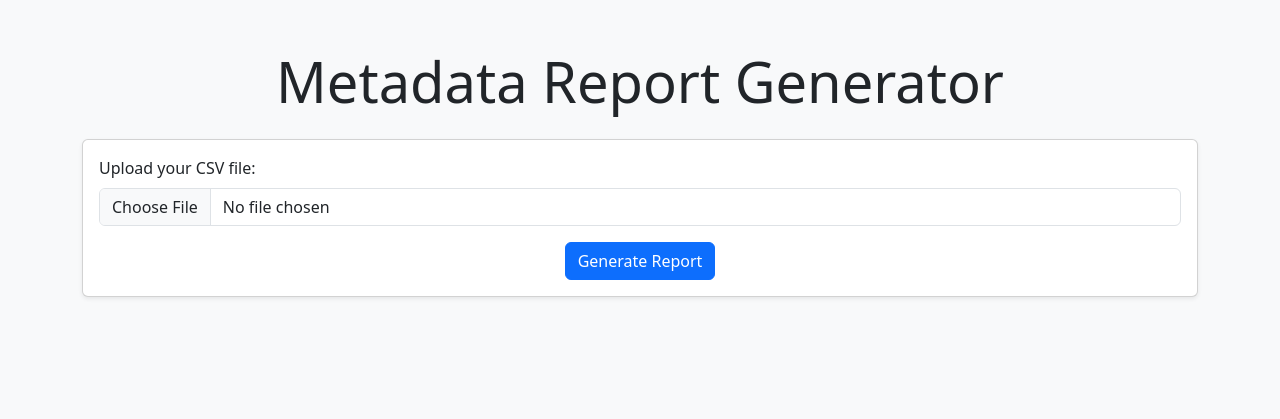
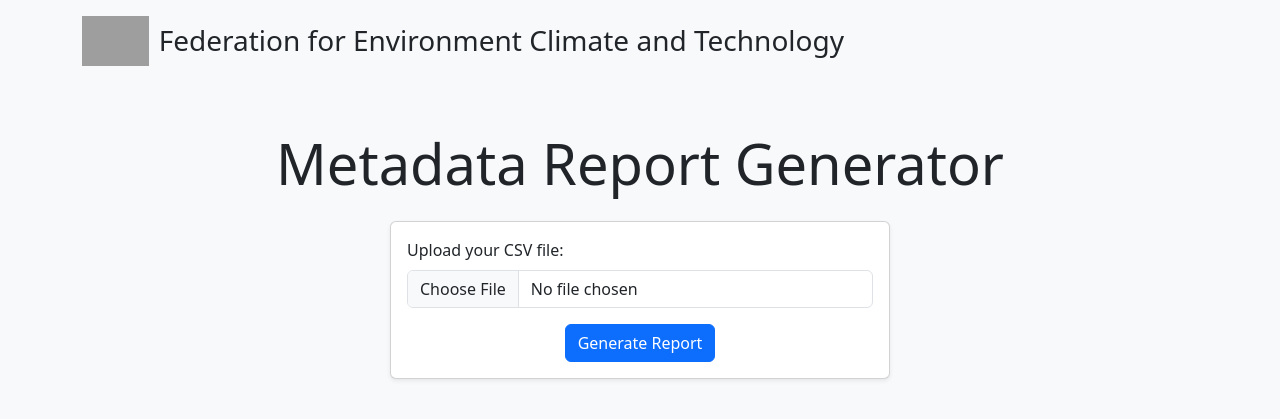
Before and after one commit to Metdata04/metadata_model, a Flask app: page / in a window 1280 px wide. Shown: the top 419 px of the page. Run offline with Flask 3, Linux system fonts and the light colour scheme; parts of the project's set-up code (start-up, migrations or seed data) failed here and were passed over; some libraries are stand-ins or nearby versions; grey boxes are pictures that could not be loaded.

Commit message:
committed

```diff
--- a/templates/index.html
+++ b/templates/index.html
@@ -6,13 +6,32 @@
     <title>Metadata Report Generator</title>
     <!-- Bootstrap CSS -->
     <link href="https://cdn.jsdelivr.net/npm/bootstrap@5.3.0/dist/css/bootstrap.min.css" rel="stylesheet">
+    <style>
+        .custom-card {
+            max-width: 500px; /* Reduced width for the card */
+            margin: auto; /* Centers the card */
+        }
+        .logo {
+            height: 50px; /* Adjust logo height */
+            margin-right: 10px; /* Add spacing between logo and name */
+        }
+    </style>
 </head>
 <body class="bg-light">
+    <!-- Header with Logo -->
+    <div class="container py-3">
+        <div class="d-flex align-items-center">
+            <img src="your-logo-url.png" alt="Logo" class="logo"> <!-- Replace with your logo URL -->
+            <h3 class="mb-0">Federation for Environment Climate and Technology</h3>
+        </div>
+    </div>
+
+    <!-- Centered Form Card -->
     <div class="container py-5">
         <div class="text-center mb-4">
             <h1 class="display-4">Metadata Report Generator</h1>
         </div>
-        <div class="card shadow-sm">
+        <div class="card shadow-sm custom-card">
             <div class="card-body">
                 <form action="/upload" method="post" enctype="multipart/form-data">
                     <div class="mb-3">
```
